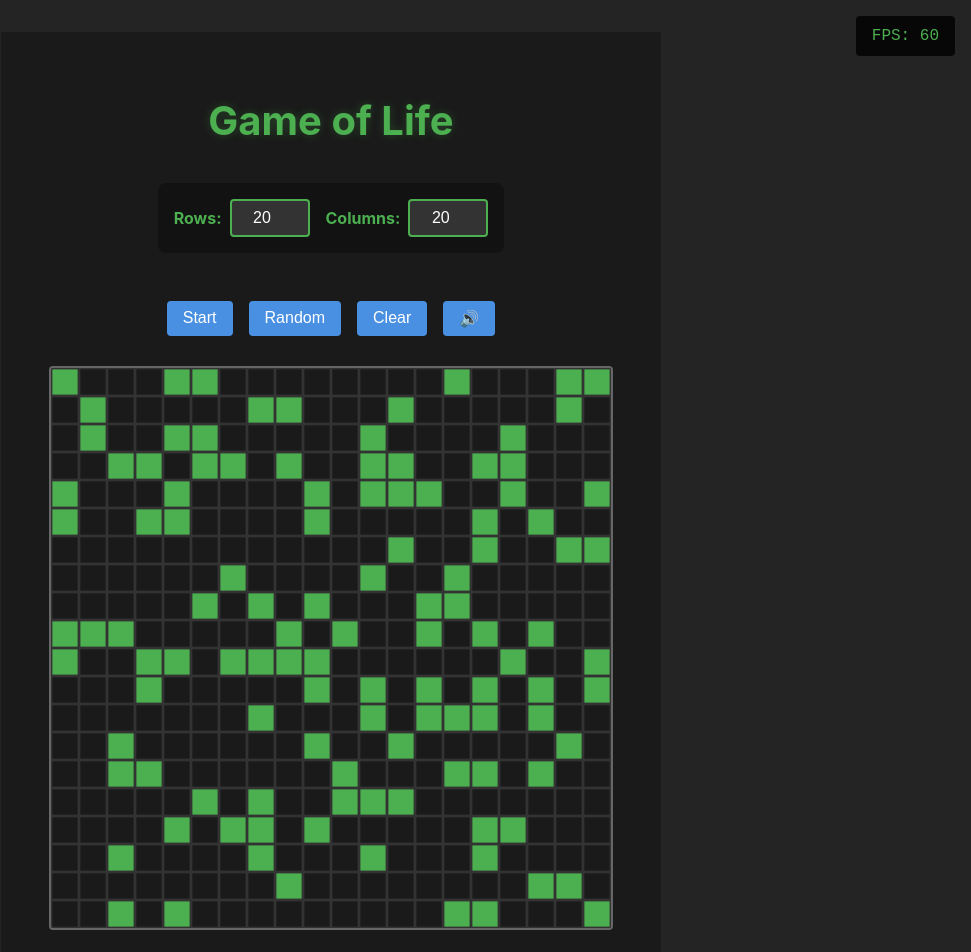
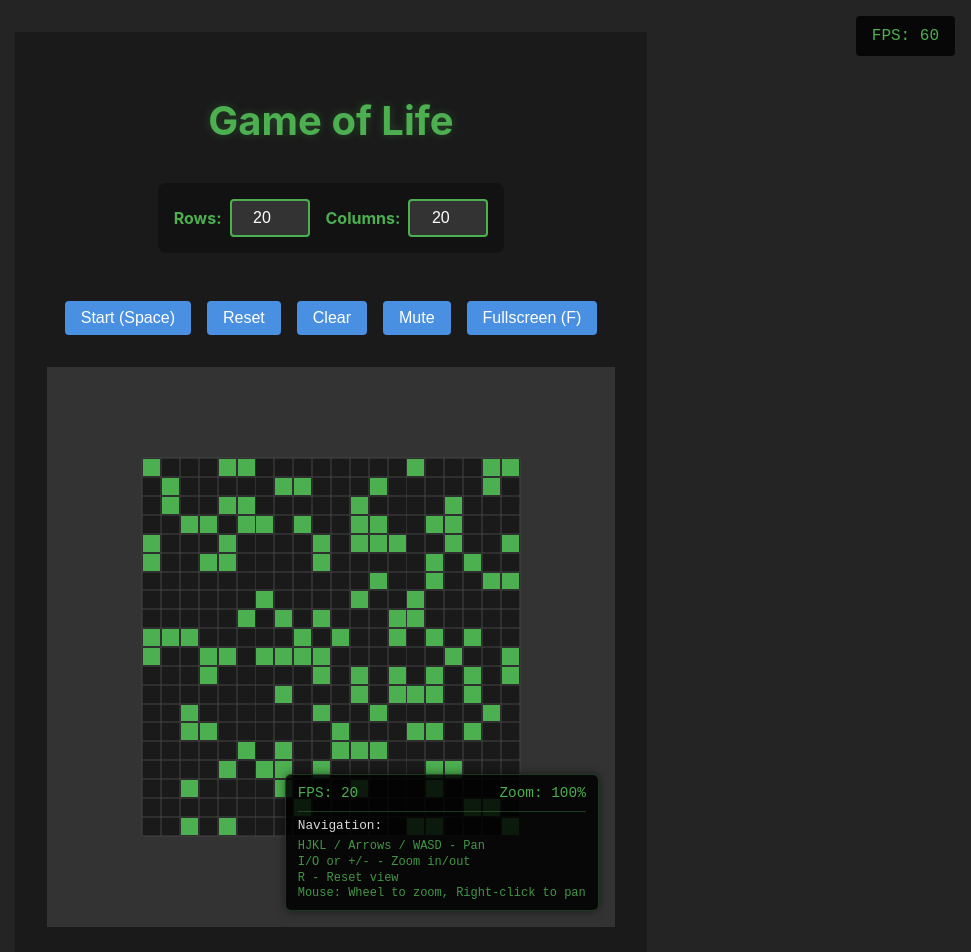
Before and after one commit to andrembpontes/game-of-life, a React (Vite) app: page / in a window 1280 px wide. Shown: the top 952 px of the page, without its empty margins (309-1280 px from the left). Built offline with nearby package versions, Linux system fonts and the light colour scheme.

Commit message:
partial rendering, zoom, fullscreen

```diff
--- a/src/App.jsx
+++ b/src/App.jsx
@@ -14,6 +14,7 @@ function App() {
   const [grid, setGrid] = useState(() => generateRandomGrid(rows, cols));
   const [isRunning, setIsRunning] = useState(false);
   const [isMuted, setIsMuted] = useState(false);
+  const [isFullscreen, setIsFullscreen] = useState(false);
   const lastUpdateTime = useRef(performance.now());
   const frameTimeRef = useRef(null);
 
@@ -67,6 +68,10 @@ function App() {
     setIsRunning(prev => !prev);
   }, []);
 
+  const toggleFullscreen = useCallback(() => {
+    setIsFullscreen(prev => !prev);
+  }, []);
+
   const resetGrid = useCallback(() => {
     const newGrid = generateRandomGrid(rows, cols);
     setGrid(newGrid);
@@ -105,14 +110,31 @@ function App() {
     return () => clearInterval(intervalId);
   }, [isRunning, nextGeneration]);
 
+  // Handle keyboard shortcuts
+  useEffect(() => {
+    const handleKeyPress = (e) => {
+      if (e.key === 'f') {
+        toggleFullscreen();
+      } else if (e.key === ' ') {
+        e.preventDefault();
+        toggleRunning();
+      }
+    };
+
+    window.addEventListener('keydown', handleKeyPress);
+    return () => window.removeEventListener('keydown', handleKeyPress);
+  }, [toggleFullscreen, toggleRunning]);
+
   const controlProps = useMemo(() => ({
     isRunning,
     isMuted,
+    isFullscreen,
     onToggleRunning: toggleRunning,
     onReset: resetGrid,
     onClear: clearGrid,
-    onToggleMute: toggleMute
-  }), [isRunning, isMuted, toggleRunning, resetGrid, clearGrid, toggleMute]);
+    onToggleMute: toggleMute,
+    onToggleFullscreen: toggleFullscreen
+  }), [isRunning, isMuted, isFullscreen, toggleRunning, resetGrid, clearGrid, toggleMute, toggleFullscreen]);
 
   const gridSizeProps = useMemo(() => ({
     rows,
@@ -124,12 +146,13 @@ function App() {
     <div className="app">
       <FPSCounter />
       <h1>Game of Life</h1>
-      <div className="game-container">
-        <GridSizeControls {...gridSizeProps} />
-        <GameControls {...controlProps} />
+      <div className={`game-container ${isFullscreen ? 'fullscreen' : ''}`}>
+        {!isFullscreen && <GridSizeControls {...gridSizeProps} />}
+        {!isFullscreen && <GameControls {...controlProps} />}
         <GameGridCanvas
           grid={grid}
           onToggleCell={toggleCell}
+          isFullscreen={isFullscreen}
         />
       </div>
     </div>
--- a/src/components/GameControls.jsx
+++ b/src/components/GameControls.jsx
@@ -1,22 +1,33 @@
+import { memo } from 'react';
 import '../styles/GameControls.css';
 
-const GameControls = ({ isRunning, isMuted, onToggleRunning, onReset, onClear, onToggleMute }) => {
+const GameControls = memo(({
+  isRunning,
+  isMuted,
+  isFullscreen,
+  onToggleRunning,
+  onReset,
+  onClear,
+  onToggleMute,
+  onToggleFullscreen
+}) => {
   return (
     <div className="game-controls">
       <button onClick={onToggleRunning}>
-        {isRunning ? 'Stop' : 'Start'}
+        {isRunning ? 'Pause' : 'Start'} (Space)
       </button>
-      <button onClick={onReset}>
-        Random
+      <button onClick={onReset}>Reset</button>
+      <button onClick={onClear}>Clear</button>
+      <button onClick={onToggleMute}>
+        {isMuted ? 'Unmute' : 'Mute'}
       </button>
-      <button onClick={onClear}>
-        Clear
-      </button>
-      <button onClick={onToggleMute} className={isMuted ? 'muted' : ''}>
-        {isMuted ? '🔇' : '🔊'}
+      <button onClick={onToggleFullscreen}>
+        {isFullscreen ? 'Exit Fullscreen (F)' : 'Fullscreen (F)'}
       </button>
     </div>
   );
-};
+});
+
+GameControls.displayName = 'GameControls';
 
 export default GameControls;
--- a/src/components/GameGridCanvas.jsx
+++ b/src/components/GameGridCanvas.jsx
@@ -1,40 +1,89 @@
-import { useEffect, useRef, useCallback } from 'react';
+import { useEffect, useRef, useCallback, useState } from 'react';
 import '../styles/GameGridCanvas.css';
 
 const CELL_SIZE = 20;
 const CELL_PADDING = 1;
+const MIN_ZOOM = 0.1;
+const MAX_ZOOM = 10;
+const PAN_STEP = 50;
+const ZOOM_STEP = 1.2;
 
-const GameGridCanvas = ({ grid, onToggleCell }) => {
+const GameGridCanvas = ({ grid, onToggleCell, isFullscreen }) => {
   const canvasRef = useRef(null);
   const containerRef = useRef(null);
+  const frameCountRef = useRef(0);
+  const lastTimeRef = useRef(performance.now());
+  const [fps, setFPS] = useState(0);
+  const [camera, setCamera] = useState({
+    x: 0,
+    y: 0,
+    zoom: 1
+  });
+  const [isDragging, setIsDragging] = useState(false);
+  const [lastMousePos, setLastMousePos] = useState({ x: 0, y: 0 });
   const width = grid[0].length * CELL_SIZE;
   const height = grid.length * CELL_SIZE;
 
-  // Draw the entire grid
+  // Initialize camera to center the grid
+  useEffect(() => {
+    const canvas = canvasRef.current;
+    if (canvas) {
+      setCamera(prev => ({
+        ...prev,
+        x: -width / 2,
+        y: -height / 2
+      }));
+    }
+  }, [width, height]);
+
+  // Calculate visible area in grid coordinates
+  const getVisibleArea = useCallback((canvasWidth, canvasHeight) => {
+    const visibleLeft = Math.floor((-canvasWidth / 2 / camera.zoom - camera.x) / CELL_SIZE);
+    const visibleTop = Math.floor((-canvasHeight / 2 / camera.zoom - camera.y) / CELL_SIZE);
+    const visibleRight = Math.ceil((canvasWidth / 2 / camera.zoom - camera.x) / CELL_SIZE);
+    const visibleBottom = Math.ceil((canvasHeight / 2 / camera.zoom - camera.y) / CELL_SIZE);
+
+    return {
+      left: Math.max(0, visibleLeft),
+      top: Math.max(0, visibleTop),
+      right: Math.min(grid[0].length, visibleRight),
+      bottom: Math.min(grid.length, visibleBottom)
+    };
+  }, [camera, grid]);
+
+  // Draw the grid
   const drawGrid = useCallback((ctx, canvasWidth, canvasHeight) => {
-    const scaleX = canvasWidth / width;
-    const scaleY = canvasHeight / height;
-    const scale = Math.min(scaleX, scaleY);
+    const startTime = performance.now();
 
-    // Clear canvas
+    // Clear canvas with background color
     ctx.fillStyle = '#333';
     ctx.fillRect(0, 0, canvasWidth, canvasHeight);
 
-    // Center the grid
-    const offsetX = (canvasWidth - width * scale) / 2;
-    const offsetY = (canvasHeight - height * scale) / 2;
+    // Save context state and apply camera transform
+    ctx.save();
+    ctx.translate(canvasWidth / 2, canvasHeight / 2);
+    ctx.scale(camera.zoom, camera.zoom);
+    ctx.translate(camera.x, camera.y);
 
-    ctx.save();
-    ctx.translate(offsetX, offsetY);
-    ctx.scale(scale, scale);
+    // Get visible area
+    const visible = getVisibleArea(canvasWidth, canvasHeight);
 
-    for (let row = 0; row < grid.length; row++) {
-      for (let col = 0; col < grid[0].length; col++) {
+    // Draw visible grid background
+    ctx.fillStyle = '#1a1a1a';
+    ctx.fillRect(
+      visible.left * CELL_SIZE,
+      visible.top * CELL_SIZE,
+      (visible.right - visible.left) * CELL_SIZE,
+      (visible.bottom - visible.top) * CELL_SIZE
+    );
+
+    // Draw only visible cells
+    for (let row = visible.top; row < visible.bottom; row++) {
+      for (let col = visible.left; col < visible.right; col++) {
+        if (grid[row][col]) {
           const x = col * CELL_SIZE;
           const y = row * CELL_SIZE;
-
-        // Draw cell background
-        ctx.fillStyle = grid[row][col] ? '#4CAF50' : '#1a1a1a';
+          ctx.fillStyle = '#4CAF50';
           ctx.fillRect(
             x + CELL_PADDING,
             y + CELL_PADDING,
@@ -43,8 +92,61 @@ const GameGridCanvas = ({ grid, onToggleCell }) => {
           );
         }
       }
+    }
+
+    // Draw grid lines only when zoomed in enough
+    if (camera.zoom > 0.5) {
+      ctx.strokeStyle = '#444';
+      ctx.lineWidth = 1 / camera.zoom;
+
+      // Draw vertical grid lines
+      for (let x = visible.left * CELL_SIZE; x <= visible.right * CELL_SIZE; x += CELL_SIZE) {
+        ctx.beginPath();
+        ctx.moveTo(x, visible.top * CELL_SIZE);
+        ctx.lineTo(x, visible.bottom * CELL_SIZE);
+        ctx.stroke();
+      }
+
+      // Draw horizontal grid lines
+      for (let y = visible.top * CELL_SIZE; y <= visible.bottom * CELL_SIZE; y += CELL_SIZE) {
+        ctx.beginPath();
+        ctx.moveTo(visible.left * CELL_SIZE, y);
+        ctx.lineTo(visible.right * CELL_SIZE, y);
+        ctx.stroke();
+      }
+    }
+
     ctx.restore();
-  }, [grid, width, height]);
+
+    // Update FPS counter
+    frameCountRef.current++;
+    const currentTime = performance.now();
+    const elapsed = currentTime - lastTimeRef.current;
+
+    if (elapsed >= 1000) {
+      setFPS(Math.round((frameCountRef.current * 1000) / elapsed));
+      frameCountRef.current = 0;
+      lastTimeRef.current = currentTime;
+    }
+
+    // Log rendering stats in development
+    if (process.env.NODE_ENV === 'development') {
+      const renderTime = performance.now() - startTime;
+      console.debug(
+        `Rendered ${(visible.right - visible.left) * (visible.bottom - visible.top)} cells in ${renderTime.toFixed(2)}ms`,
+        `Visible area: ${visible.right - visible.left}x${visible.bottom - visible.top}`
+      );
+    }
+  }, [camera, grid, getVisibleArea]);
+
+  // Reset view to center
+  const resetView = useCallback(() => {
+    setCamera({
+      x: -width / 2,
+      y: -height / 2,
+      zoom: 1
+    });
+  }, [width, height]);
 
   // Initialize canvas and handle resizing
   useEffect(() => {
@@ -56,27 +158,14 @@ const GameGridCanvas = ({ grid, onToggleCell }) => {
       const containerWidth = container.clientWidth;
       const containerHeight = container.clientHeight;
 
-      // Set canvas size to match container while maintaining aspect ratio
-      const containerAspect = containerWidth / containerHeight;
-      const gridAspect = width / height;
-
-      let canvasWidth, canvasHeight;
-      if (containerAspect > gridAspect) {
-        canvasHeight = containerHeight;
-        canvasWidth = containerHeight * gridAspect;
-      } else {
-        canvasWidth = containerWidth;
-        canvasHeight = containerWidth / gridAspect;
-      }
-
-      canvas.width = canvasWidth;
-      canvas.height = canvasHeight;
+      canvas.width = containerWidth;
+      canvas.height = containerHeight;
 
       // Enable crisp pixels
       ctx.imageSmoothingEnabled = false;
 
       // Draw grid
-      drawGrid(ctx, canvasWidth, canvasHeight);
+      drawGrid(ctx, containerWidth, containerHeight);
     };
 
     // Initial size update
@@ -87,41 +176,138 @@ const GameGridCanvas = ({ grid, onToggleCell }) => {
     resizeObserver.observe(container);
 
     return () => resizeObserver.disconnect();
-  }, [width, height, drawGrid]);
+  }, [drawGrid]);
+
+  // Handle keyboard navigation
+  useEffect(() => {
+    const handleKeyDown = (e) => {
+      if (document.activeElement.tagName === 'INPUT') return;
+
+      const panLeft = () => setCamera(prev => ({ ...prev, x: prev.x + PAN_STEP / prev.zoom }));
+      const panRight = () => setCamera(prev => ({ ...prev, x: prev.x - PAN_STEP / prev.zoom }));
+      const panUp = () => setCamera(prev => ({ ...prev, y: prev.y + PAN_STEP / prev.zoom }));
+      const panDown = () => setCamera(prev => ({ ...prev, y: prev.y - PAN_STEP / prev.zoom }));
+      const zoomIn = () => setCamera(prev => ({ ...prev, zoom: Math.min(MAX_ZOOM, prev.zoom * ZOOM_STEP) }));
+      const zoomOut = () => setCamera(prev => ({ ...prev, zoom: Math.max(MIN_ZOOM, prev.zoom / ZOOM_STEP) }));
+
+      switch (e.key.toLowerCase()) {
+        // Vim-style movement
+        case 'h': panLeft(); break;
+        case 'l': panRight(); break;
+        case 'k': panUp(); break;
+        case 'j': panDown(); break;
+        // Arrow keys
+        case 'arrowleft': panLeft(); break;
+        case 'arrowright': panRight(); break;
+        case 'arrowup': panUp(); break;
+        case 'arrowdown': panDown(); break;
+        // WASD movement
+        case 'a': panLeft(); break;
+        case 'd': panRight(); break;
+        case 'w': panUp(); break;
+        case 's': panDown(); break;
+        // Zoom controls
+        case 'i': zoomIn(); break;
+        case 'o': zoomOut(); break;
+        case '+': zoomIn(); break;
+        case '-': zoomOut(); break;
+        // Reset view
+        case 'r': resetView(); break;
+        default: return;
+      }
+      e.preventDefault();
+    };
+
+    window.addEventListener('keydown', handleKeyDown);
+    return () => window.removeEventListener('keydown', handleKeyDown);
+  }, [resetView]);
 
   // Handle mouse/touch interaction
-  const handleCanvasClick = useCallback((event) => {
+  const handlePointerDown = useCallback((event) => {
+    if (event.button === 1 || event.button === 2) { // Middle or right click for panning
+      setIsDragging(true);
+      setLastMousePos({ x: event.clientX, y: event.clientY });
+      event.preventDefault();
+    }
+  }, []);
+
+  const handlePointerUp = useCallback(() => {
+    setIsDragging(false);
+  }, []);
+
+  const handlePointerMove = useCallback((event) => {
+    if (isDragging) {
+      const dx = (event.clientX - lastMousePos.x) / camera.zoom;
+      const dy = (event.clientY - lastMousePos.y) / camera.zoom;
+      setCamera(prev => ({
+        ...prev,
+        x: prev.x + dx,
+        y: prev.y + dy
+      }));
+      setLastMousePos({ x: event.clientX, y: event.clientY });
+    }
+  }, [isDragging, lastMousePos, camera.zoom]);
+
+  const handleWheel = useCallback((event) => {
+    event.preventDefault();
+    const zoomFactor = event.deltaY > 0 ? 0.9 : 1.1;
+    const newZoom = Math.min(MAX_ZOOM, Math.max(MIN_ZOOM, camera.zoom * zoomFactor));
+
+    setCamera(prev => ({
+      ...prev,
+      zoom: newZoom
+    }));
+  }, [camera.zoom]);
+
+  const handleClick = useCallback((event) => {
+    if (event.button !== 0) return; // Only handle left click
+
     const canvas = canvasRef.current;
     const rect = canvas.getBoundingClientRect();
-    const scaleX = width / rect.width;
-    const scaleY = height / rect.height;
+    const x = event.clientX - rect.left;
+    const y = event.clientY - rect.top;
 
-    let x, y;
-    if (event.type.startsWith('touch')) {
-      const touch = event.touches[0] || event.changedTouches[0];
-      x = (touch.clientX - rect.left) * scaleX;
-      y = (touch.clientY - rect.top) * scaleY;
-    } else {
-      x = (event.clientX - rect.left) * scaleX;
-      y = (event.clientY - rect.top) * scaleY;
-    }
+    // Convert screen coordinates to world coordinates
+    const worldX = (x - canvas.width / 2) / camera.zoom - camera.x;
+    const worldY = (y - canvas.height / 2) / camera.zoom - camera.y;
 
-    const row = Math.floor(y / CELL_SIZE);
-    const col = Math.floor(x / CELL_SIZE);
+    // Convert world coordinates to grid coordinates
+    const col = Math.floor(worldX / CELL_SIZE);
+    const row = Math.floor(worldY / CELL_SIZE);
 
     if (row >= 0 && row < grid.length && col >= 0 && col < grid[0].length) {
       onToggleCell(row, col);
     }
-  }, [grid, onToggleCell, width, height]);
+  }, [camera, grid, onToggleCell]);
 
   return (
-    <div ref={containerRef} className="game-grid-container">
+    <div
+      ref={containerRef}
+      className={`game-grid-container ${isFullscreen ? 'fullscreen' : ''}`}
+      onContextMenu={(e) => e.preventDefault()}
+    >
       <canvas
         ref={canvasRef}
         className="game-grid-canvas"
-        onClick={handleCanvasClick}
-        onTouchStart={handleCanvasClick}
+        onClick={handleClick}
+        onPointerDown={handlePointerDown}
+        onPointerUp={handlePointerUp}
+        onPointerMove={handlePointerMove}
+        onWheel={handleWheel}
       />
+      <div className="controls-overlay">
+        <div className="performance-stats">
+          <div>FPS: {fps}</div>
+          <div>Zoom: {Math.round(camera.zoom * 100)}%</div>
+        </div>
+        <div className="controls-help">
+          <div>Navigation:</div>
+          <div>HJKL / Arrows / WASD - Pan</div>
+          <div>I/O or +/- - Zoom in/out</div>
+          <div>R - Reset view</div>
+          <div>Mouse: Wheel to zoom, Right-click to pan</div>
+        </div>
+      </div>
     </div>
   );
 };
--- a/src/components/GridSizeControls.jsx
+++ b/src/components/GridSizeControls.jsx
@@ -7,8 +7,8 @@ const GridSizeControls = ({ rows, cols, onSizeChange }) => {
 
   const handleSubmit = useCallback((e) => {
     e.preventDefault();
-    const newRows = Math.min(100, Math.max(3, parseInt(rowsInput, 10) || 3));
-    const newCols = Math.min(100, Math.max(3, parseInt(colsInput, 10) || 3));
+    const newRows = Math.max(3, parseInt(rowsInput, 10) || 3);
+    const newCols = Math.max(3, parseInt(colsInput, 10) || 3);
     onSizeChange(newRows, newCols);
   }, [rowsInput, colsInput, onSizeChange]);
 
@@ -27,7 +27,6 @@ const GridSizeControls = ({ rows, cols, onSizeChange }) => {
           type="number"
           id="rows"
           min="3"
-          max="100"
           value={rowsInput}
           onChange={(e) => setRowsInput(e.target.value)}
           onBlur={handleSubmit}
@@ -40,7 +39,6 @@ const GridSizeControls = ({ rows, cols, onSizeChange }) => {
           type="number"
           id="cols"
           min="3"
-          max="100"
           value={colsInput}
           onChange={(e) => setColsInput(e.target.value)}
           onBlur={handleSubmit}
--- a/src/styles/GameGridCanvas.css
+++ b/src/styles/GameGridCanvas.css
@@ -7,6 +7,18 @@
   margin: 0 auto;
   padding: 1rem;
   box-sizing: border-box;
+  position: relative;
+  background-color: #333;
+}
+
+.game-grid-container.fullscreen {
+  position: fixed;
+  top: 0;
+  left: 0;
+  width: 100vw;
+  height: 100vh;
+  z-index: 1000;
+  padding: 0;
 }
 
 .game-grid-canvas {
@@ -14,9 +26,54 @@
   image-rendering: pixelated;
   image-rendering: crisp-edges;
   cursor: pointer;
-  border: 2px solid #666;
-  border-radius: 4px;
-  background-color: #333;
+  width: 100%;
+  height: 100%;
+}
+
+.controls-overlay {
+  position: absolute;
+  bottom: 1rem;
+  right: 1rem;
+  background-color: rgba(0, 0, 0, 0.85);
+  padding: 0.5rem 0.75rem;
+  border-radius: 6px;
+  color: #4CAF50;
+  font-family: monospace;
+  text-align: left;
+  pointer-events: none;
+  border: 1px solid rgba(76, 175, 80, 0.3);
+  box-shadow: 0 0 10px rgba(0, 0, 0, 0.5);
+  font-size: 0.8rem;
+  min-width: 180px;
+}
+
+.performance-stats {
+  display: flex;
+  justify-content: space-between;
+  margin-bottom: 0.4rem;
+  padding-bottom: 0.4rem;
+  border-bottom: 1px solid rgba(76, 175, 80, 0.3);
+  font-size: 0.9rem;
+}
+
+.performance-stats div {
+  margin-right: 1rem;
+}
+
+.performance-stats div:last-child {
+  margin-right: 0;
+}
+
+.controls-help {
+  font-size: 0.75rem;
+  opacity: 0.85;
+  line-height: 1.3;
+}
+
+.controls-help div:first-child {
+  color: #fff;
+  margin-bottom: 0.3rem;
+  font-size: 0.8rem;
 }
 
 @media (max-width: 768px) {
@@ -24,8 +81,20 @@
     height: 50vh;
     padding: 0.5rem;
   }
-  .game-grid-canvas {
-    max-width: 100%;
-    height: auto;
+
+  .controls-overlay {
+    font-size: 0.7rem;
+    padding: 0.4rem 0.6rem;
+    max-width: 160px;
+  }
+
+  .performance-stats {
+    font-size: 0.8rem;
+    margin-bottom: 0.3rem;
+  }
+
+  .controls-help {
+    font-size: 0.65rem;
+    line-height: 1.2;
   }
 }
```
Lines whose indentation alone changed are shown as unchanged.
